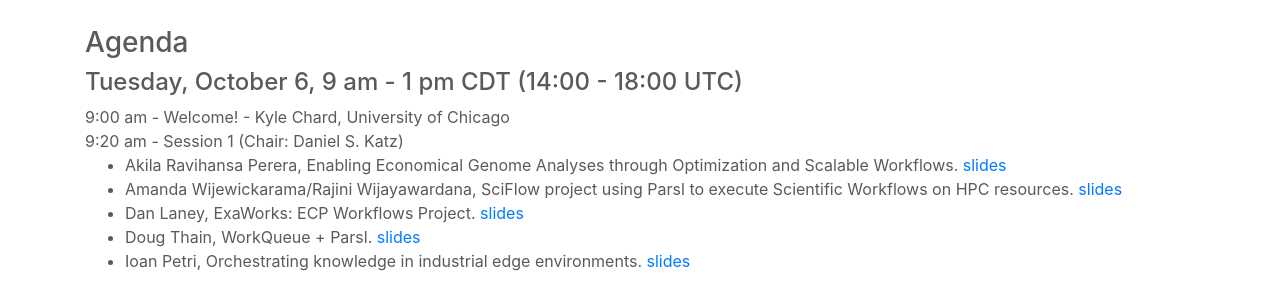
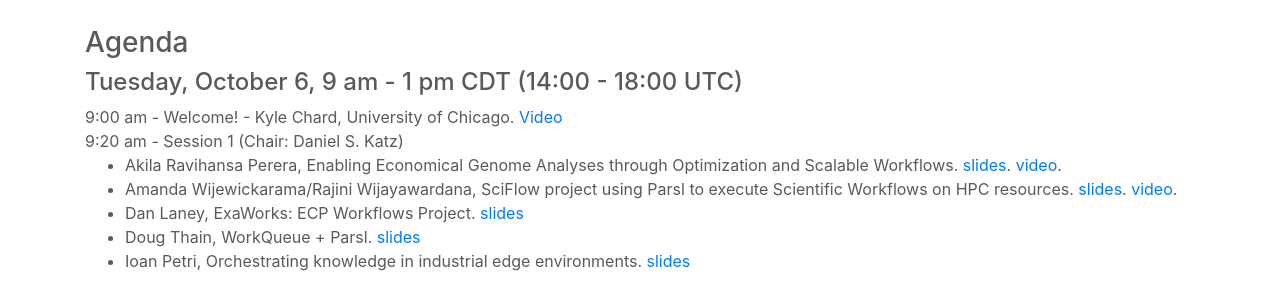
Before and after one commit to Parsl/parsl.github.io, a Jekyll site: the page built from parslfest2020.html, in a window 1280 px wide and 900 px high, scrolled down 483 px. Shown: the part 153-446 px from the top of the window. Built offline with Jekyll 4.4.1, drawn with Linux system fonts in a browser that asks for light colours.

Commit message:
link first three videos of day 1 of parslfest

```diff
--- a/parslfest2020.html
+++ b/parslfest2020.html
@@ -36,12 +36,12 @@
 
       <h4>Tuesday, October 6, 9 am - 1 pm CDT (14:00 - 18:00 UTC)</h4>
 
-      9:00 am - Welcome! - Kyle Chard, University of Chicago <br />
+      9:00 am - Welcome! - Kyle Chard, University of Chicago. <a href="https://www.youtube.com/watch?v=uqOhzwHdnRk">Video</a> <br />
 
       9:20 am - Session 1 (Chair: Daniel S. Katz)
       <ul>
-        <li>Akila Ravihansa Perera, Enabling Economical Genome Analyses through Optimization and Scalable Workflows. <a href='parslfest2020-files/perera-genome.pdf'>slides</a></li>
-	<li>Amanda Wijewickarama/Rajini Wijayawardana, SciFlow project using Parsl to execute Scientific Workflows on HPC resources. <a href='parslfest2020-files/wijewickarama-sciflow.pdf'>slides</a></li>
+        <li>Akila Ravihansa Perera, Enabling Economical Genome Analyses through Optimization and Scalable Workflows. <a href='parslfest2020-files/perera-genome.pdf'>slides</a>. <a href="https://www.youtube.com/watch?v=61-ABqPI9yg">video</a>.</li>
+	<li>Amanda Wijewickarama/Rajini Wijayawardana, SciFlow project using Parsl to execute Scientific Workflows on HPC resources. <a href='parslfest2020-files/wijewickarama-sciflow.pdf'>slides</a>. <a href="https://www.youtube.com/watch?v=pJ4TlmJrx70">video</a>.</li>
 	<li>Dan Laney, ExaWorks: ECP Workflows Project. <a href='parslfest2020-files/laney-exaworks.pdf'>slides</a></li>
 	<li>Doug Thain, WorkQueue + Parsl. <a href='parslfest2020-files/thain-workqueue'>slides</a></li>
 	<li>Ioan Petri, Orchestrating knowledge in industrial edge environments. <a href='parslfest2020-files/thain-workqueue'>slides</a></li>
```
